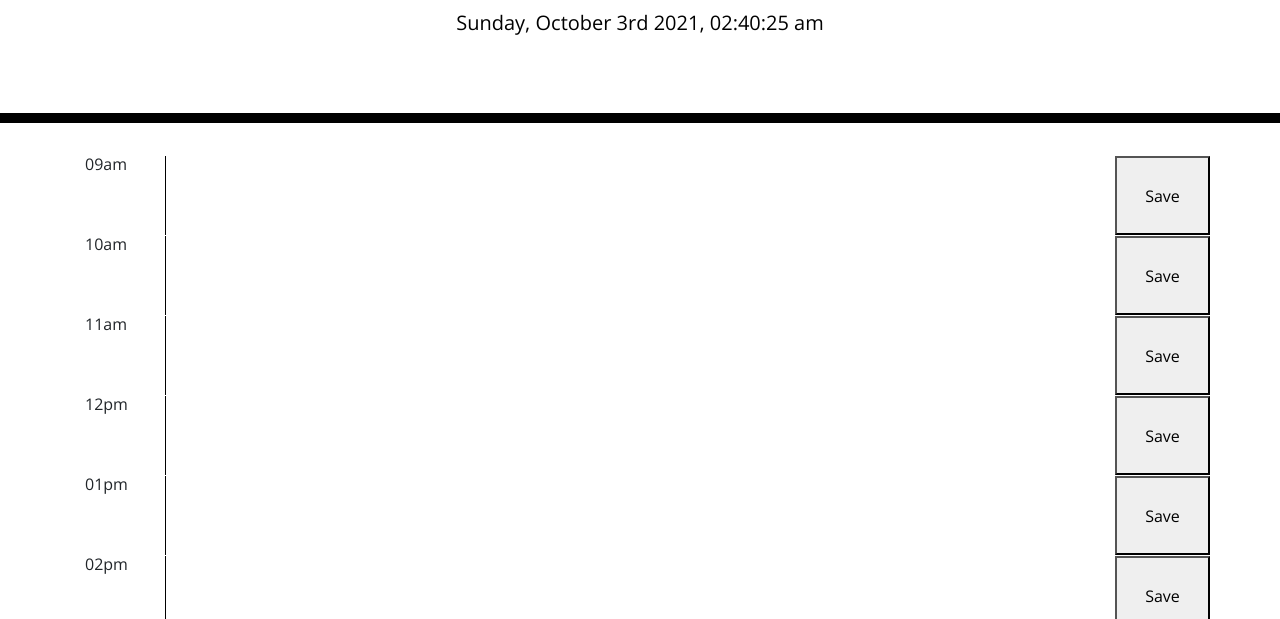
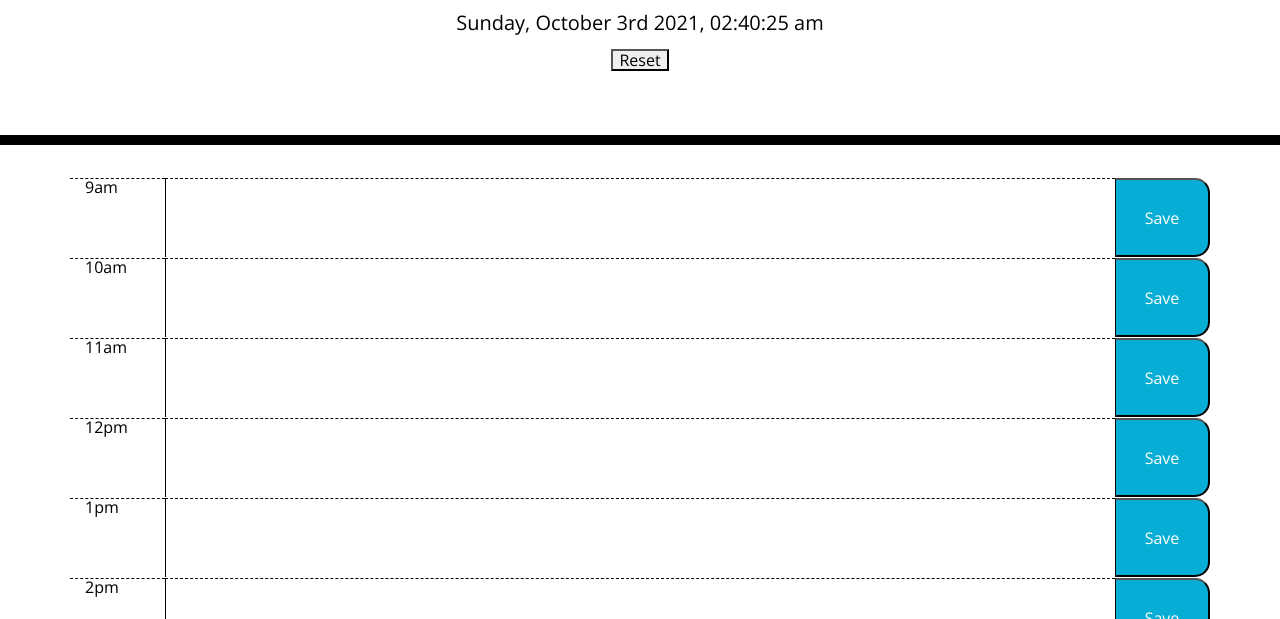
Before and after one commit to mlh19/DayPlanner, a plain HTML site: page index.html in a window 1280 px wide. Shown: the part 181-800 px from the top of the page. Drawn offline with nearby package versions, Linux system fonts and the light colour scheme.

Commit message:
style parts of the planner.

```diff
--- a/assets/css/style.css
+++ b/assets/css/style.css
@@ -12,6 +12,7 @@ textarea {
   border-left: 1px solid black;
   padding: 10px;
 }
+
 
 .jumbotron {
   text-align: center;
--- a/assets/js/script.js
+++ b/assets/js/script.js
@@ -3,13 +3,14 @@ var today = function() {
     var day = moment();
     $("#currentDay").text(day.format("dddd, MMMM Do YYYY, hh:mm:ss a"));
 }
+
 setInterval(today, 1000);
 // Set the text when the page loads immeidately instead of waiting 1 second.
 today();
 
 
 //Array of hours
-const hours = ["09am", "10am", "11am", "12pm", "01pm", "02pm", "03pm", "04pm", "05pm"];
+const hours = ["9am", "10am", "11am", "12pm", "1pm", "2pm", "3pm", "4pm", "5pm"];
 
 // Create each day section for the planner.
 for (var i = 0; i < hours.length; i++) {
@@ -19,19 +20,18 @@ for (var i = 0; i < hours.length; i++) {
 
     var hourDiv = document.createElement("div");
     hourDiv.textContent = hours[i];
-    hourDiv.classList.add("col-md-1");
+    hourDiv.classList.add("col-md-1", "hour");
     dayDiv.append(hourDiv);
 
     // Create the input box.
     var textArea = document.createElement("textarea");
-    textArea.classList.add("col-md-10");
+    textArea.classList.add("col-md-10", "hour");
     textArea.id = "textArea" + i;
-
     dayDiv.append(textArea);
 
     // Create a button.
     var saveButton = document.createElement("button");
-    saveButton.classList.add("col-md-1");
+    saveButton.classList.add("col-md-1", "saveBtn");
     saveButton.textContent = "Save";
     saveButton.id = i;
     // You need to add an event listener to this button.
@@ -78,7 +78,7 @@ function removeAllData() {
     }
     // Second, we want to update the UI and clear each text box.
     // Since there is no data to get from storage, each textAreaEl value
-    // is set to null.
+    // is set to
     loadUserPlannerData();
 }
 var resetButton = document.getElementById("Reset");
--- a/index.html
+++ b/index.html
@@ -6,10 +6,8 @@
     <meta http-equiv="X-UA-Compatible" content="ie=edge" />
      <!-- Bootstrap -->
     <link rel="stylesheet" href="https://stackpath.bootstrapcdn.com/bootstrap/4.3.1/css/bootstrap.min.css"/>
-     <!-- Font Awesome -->
     <link rel="stylesheet" href="https://use.fontawesome.com/releases/v5.8.1/css/all.css"
       integrity="sha384-50oBUHEmvpQ+1lW4y57PTFmhCaXp0ML5d60M1M7uH2+nqUivzIebhndOJK28anvf" crossorigin="anonymous"/>
-      <!-- Google Fonts -->
     <link href="https://fonts.googleapis.com/css?family=Open+Sans&display=swap" rel="stylesheet"/>
      <!-- CSS -->
     <link rel="stylesheet" href="./assets/css/style.css" />
@@ -21,14 +19,14 @@
       <h1 class="display-3">Work Day Scheduler</h1>
       <p class="lead">A simple calendar app for scheduling your work day</p>
       <p id="currentDay" class="lead"></p>
+      <div>
+        <button id="Reset">Reset</button>
+      </div>
     </header>
 
     <div class="container" id="Planner Section">
-      <!-- Timeblocks go here -->
     </div>
-    <div>
-      <button id="Reset">Reset</button>
-    </div>
+
 
     <script src="https://code.jquery.com/jquery-3.4.1.min.js"></script>
     <script src="https://cdnjs.cloudflare.com/ajax/libs/jquery/3.2.1/jquery.min.js"></script>
```
